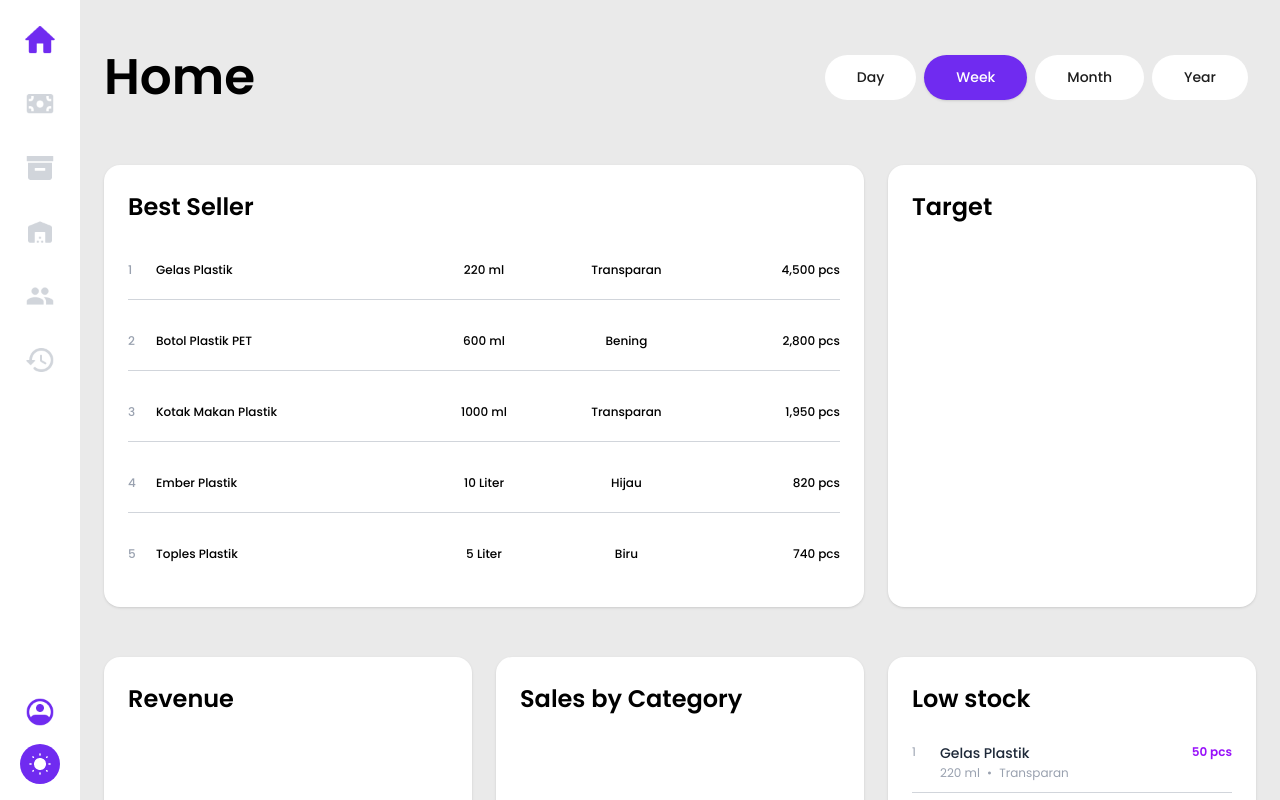
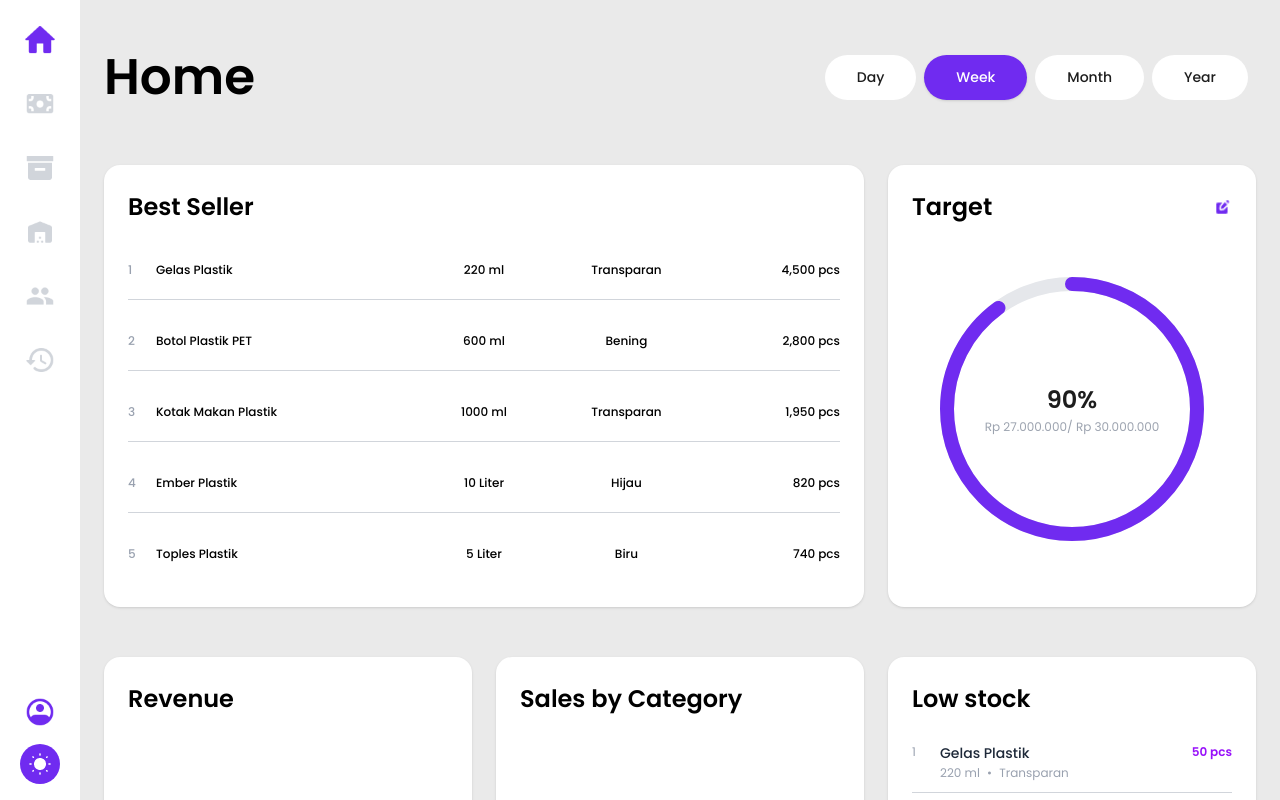
Before and after one commit to Jubilio14/FrontendPOS, a React (Vite) app: page / in a window 1280 px wide. Shown: the top 800 px of the page. Built offline with nearby package versions, Linux system fonts and the light colour scheme; sample sign-in values are in the browser's storage.

Commit message:
revisi 3

```diff
--- a/src/pages/History.jsx
+++ b/src/pages/History.jsx
@@ -236,7 +236,6 @@ const headers = activeTab === "product" ? productHeader : orderHeader;
         </div>
 
         {/* FILTER */}
-{/* FILTER */}
         <div className="flex gap-3">
 
           {/* ALL */}
--- a/src/pages/Home.jsx
+++ b/src/pages/Home.jsx
@@ -45,6 +45,14 @@ export default function Home() {
   const categoryPoints = categoryData
     .map((val, i) => `${(i * 300) / (categoryData.length - 1)},${100 - val}`)
     .join(" ");
+  const [showTargetModal, setShowTargetModal] = useState(false);
+
+  const [targetAmount, setTargetAmount] = useState(30000000); // target
+  const [currentAmount, setCurrentAmount] = useState(27000000); // progress sekarang
+  const percentage = Math.min(
+    Math.round((currentAmount / targetAmount) * 100),
+    100
+  );
 
   return (
     <div className="space-y-[50px]">
@@ -95,12 +103,91 @@ export default function Home() {
 
        </div>
 
-        {/* Target (kosong dulu) */}
-        <div className="bg-white p-6 rounded-2xl shadow-sm">
-          <h2 className="text-[24px] leading-[36px] font-semibold text-black">
-            Target
-          </h2>
+        <div className="bg-white p-6 rounded-2xl shadow-sm relative">
+
+  {/* TITLE */}
+  <div className="flex justify-between items-center mb-6">
+    <h2 className="text-[24px] leading-[36px] font-semibold text-black">
+      Target
+    </h2>
+
+    {/* EDIT */}
+    {targetAmount > 0 && (
+      <button
+        onClick={() => setShowTargetModal(true)}
+        className="cursor-pointer hover:scale-105 transition"
+      >
+        <img
+          src="/icons/EditPurple.png"
+          className="w-[18px] h-[18px]"
+        />
+      </button>
+    )}
+  </div>
+
+  {/* IF EMPTY */}
+  {targetAmount <= 0 ? (
+    <div className="flex flex-col items-center justify-center py-10 gap-4">
+      <p className="text-[#9CA3AF] text-sm">
+        No target has been set yet
+      </p>
+
+      <button
+        onClick={() => setShowTargetModal(true)}
+        className="px-6 py-2 bg-[#702BF0] text-white rounded-full hover:opacity-80 transition"
+      >
+        Set Target
+      </button>
+    </div>
+  ) : (
+    /* PROGRESS */
+    <div className="flex flex-col items-center">
+
+      <div className="relative w-[320px] h-[320px]">
+
+        <svg className="w-full h-full rotate-[-90deg]">
+
+            {/* background */}
+            <circle
+                cx="160"
+                cy="160"
+                r="125"
+                stroke="#E5E7EB"
+                strokeWidth="14"
+                fill="none"
+            />
+
+            {/* progress */}
+            <circle
+                cx="160"
+                cy="160"
+                r="125"
+                stroke="#702BF0"
+                strokeWidth="14"
+                fill="none"
+                strokeLinecap="round"
+                strokeDasharray={785}
+                strokeDashoffset={785 - (785 * percentage) / 100}
+            />
+            </svg>
+
+        {/* CENTER TEXT */}
+        <div className="absolute inset-0 flex flex-col items-center justify-center">
+          <p className="text-[24px] font-semibold text-[#1D1D1D]">
+            {percentage}%
+          </p>
+
+          <p className="text-[12px] text-[#9CA3AF]">
+            Rp {currentAmount.toLocaleString("id-ID")}
+            /
+            Rp {targetAmount.toLocaleString("id-ID")}
+          </p>
         </div>
+      </div>
+
+    </div>
+  )}
+</div>
 
       </div>
 
@@ -245,6 +332,62 @@ export default function Home() {
 
     </div>
 
+    <div
+    className={`fixed inset-0 z-[9999] flex transition-all duration-300
+    ${showTargetModal ? "visible" : "invisible"}`}
+    >
+
+    {/* OVERLAY */}
+    <div
+        className={`flex-1 bg-black/50 transition-opacity duration-300
+        ${showTargetModal ? "opacity-100" : "opacity-0"}`}
+        onClick={() => setShowTargetModal(false)}
+    />
+
+    {/* PANEL */}
+    <div
+        className={`w-[500px] h-screen bg-white p-6 shadow-lg flex flex-col
+        transform transition-transform duration-300
+        ${showTargetModal ? "translate-x-0" : "translate-x-full"}`}
+    >
+
+        <h2 className="text-[36px] font-semibold mb-8">
+        Set Target
+        </h2>
+
+        <div className="flex flex-col gap-4">
+
+        <input
+            type="number"
+            placeholder="Input target amount"
+            value={targetAmount}
+            onChange={(e) => setTargetAmount(Number(e.target.value))}
+            className="h-[50px] bg-[#EAEAEA] rounded-full px-5 outline-none"
+        />
+
+        </div>
+
+        <div className="mt-auto flex justify-end gap-3 pt-6">
+
+        <button
+            onClick={() => setShowTargetModal(false)}
+            className="px-6 py-2 bg-[#EAEAEA] rounded-full"
+        >
+            Cancel
+        </button>
+
+        <button
+            onClick={() => setShowTargetModal(false)}
+            className="px-6 py-2 bg-[#702BF0] text-white rounded-full"
+        >
+            Save
+        </button>
+
+        </div>
+
+    </div>
+    </div>
+
     </div>
   );
 }
```
Lines whose indentation alone changed are shown as unchanged.
